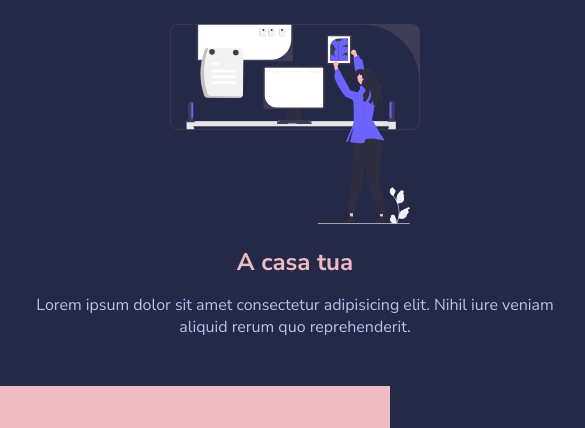
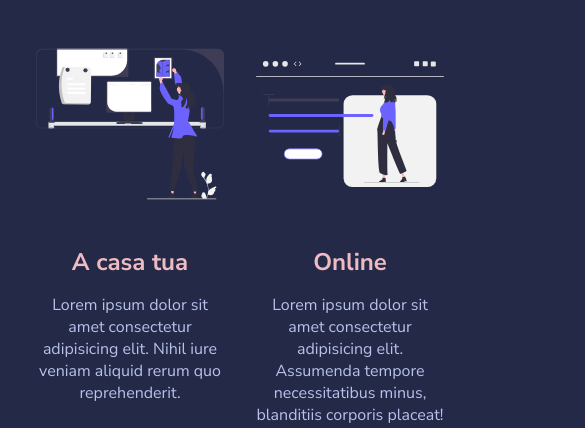
Before and after one commit to simone-sampino/html-css-resp-wannabe, a plain HTML site: page index.html in a window 390 px wide. Shown: the part 209-637 px from the top of the page, 585 px wide, since content can reach past the window. Drawn offline with Linux system fonts and the light colour scheme.

Commit message:
Add responsive design media queries for improved layout on smaller screens

```diff
--- a/css/style.css
+++ b/css/style.css
@@ -127,3 +127,15 @@ img {
 /************************************************
     SOLUZIONE RESPONSIVE
  ************************************************/
+
+@media screen and (max-width: 768px) {
+    * {
+        max-width: 768px;
+    }
+}
+
+@media screen and (max-width: 480px) {
+    * {
+        max-width: 480px;
+    }
+}
```
